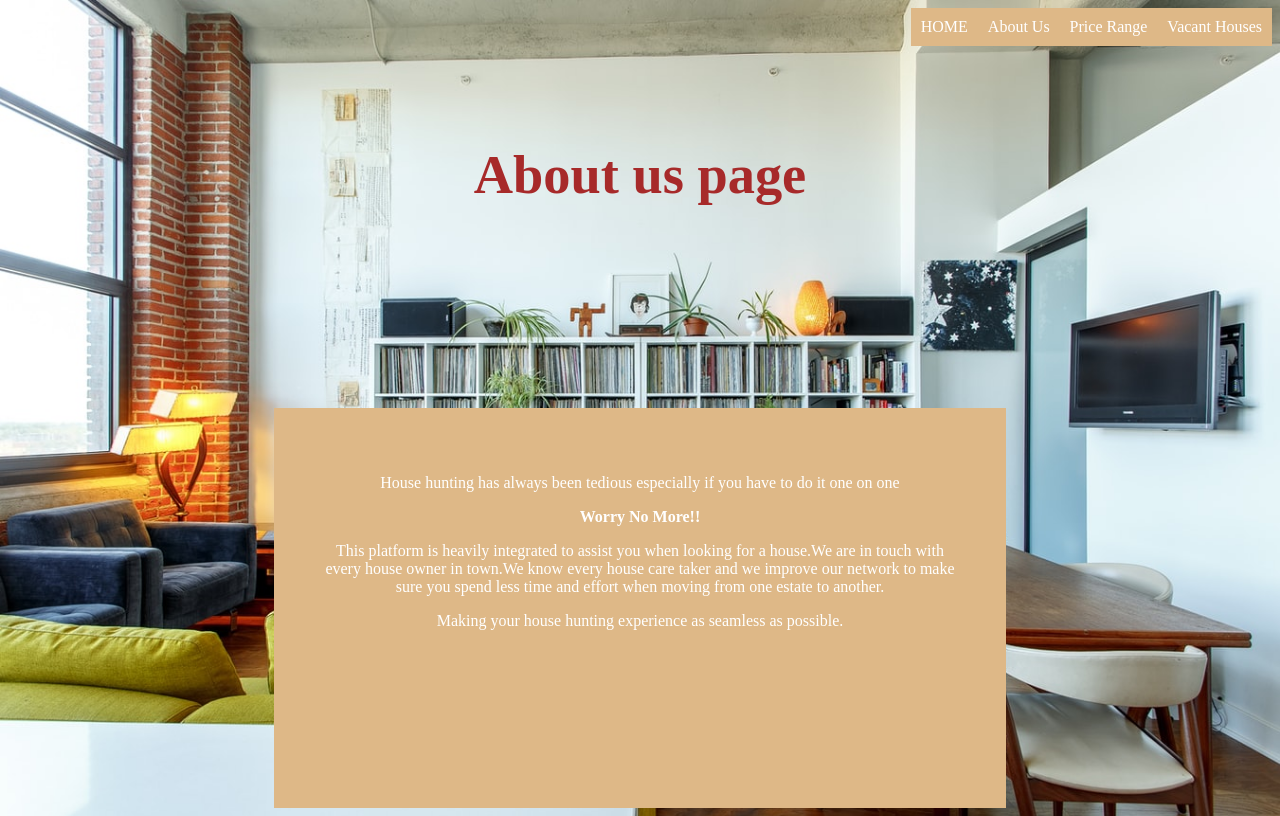
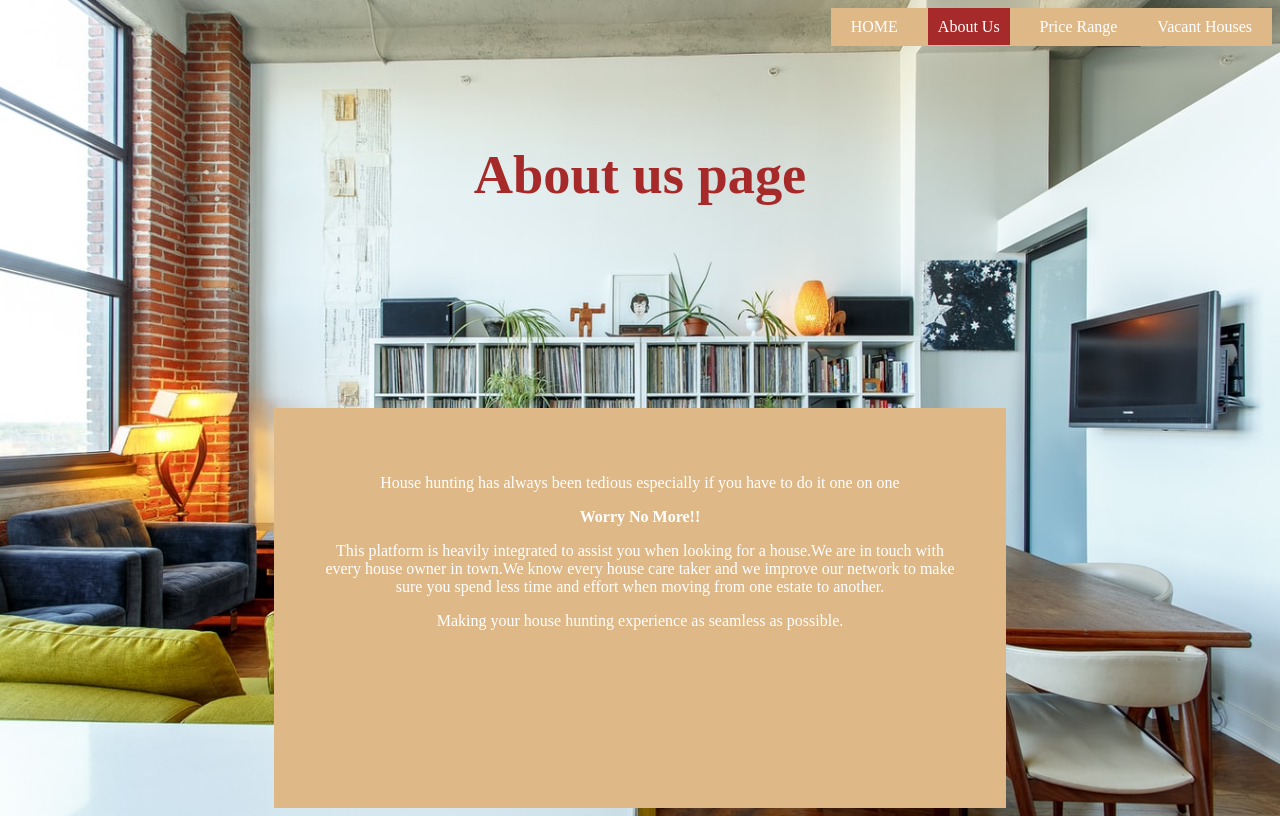
Before and after one commit to KIbet1998/The-a-team, a plain HTML site: page aboutus.html in a window 1280 px wide. Drawn offline with Linux system fonts and the light colour scheme.

Commit message:
Add a hover on navbar

```diff
--- a/aboutus.css
+++ b/aboutus.css
@@ -21,6 +21,8 @@ li{
  li a{
      text-decoration: none;
      color: white;
+     padding: 10px;
+    border: 5%;
  }
  ul{
      display: flex;
@@ -51,6 +53,13 @@ ul{
     float: right;
 
 }
+nav a:hover{
+    background-color: skyblue;
+}
+
+li a.active{
+    background-color: #a72a2a; ;
+}
 
 /*nav a{
     width: 120px;
--- a/aboutus.html
+++ b/aboutus.html
@@ -14,7 +14,7 @@
                 <ul>
 
                     <li><a href="index.html">HOME</a></li>
-                    <li><a href="aboutus.html">About Us</a></li>
+                    <li><a class="active"  href="aboutus.html">About Us</a></li>
                     <li><a href="price.html">Price Range</a></li>
                     <li><a href="vacanthouses.html">Vacant Houses</a></li>
 
--- a/index.css
+++ b/index.css
@@ -108,10 +108,14 @@ li{
 li a{
     text-decoration: none;
     color: white;
+    padding: 10px;
+
 }
+
 ul{
 
     display: flex;
+
     background-color:burlywood;
     list-style: none;
     float: right;
@@ -171,3 +175,10 @@ ul{
     padding-top: 50PX;
     border-radius: 35px;
 }
+
+nav a:hover{
+    background-color: skyblue;
+}
+ nav a.active{
+     background-color: #a72a2a;
+ }
--- a/price.css
+++ b/price.css
@@ -85,6 +85,13 @@ nav a{
     color: white;
     padding: 20%;
 }*/
+nav a:hover{
+    background-color: skyblue;
+}
+nav a.active{
+    background-color: #a72a2a;
+}
+
 input{
     background-color:#FC9925;
     height: 50px;
--- a/vacanthouses.css
+++ b/vacanthouses.css
@@ -16,10 +16,19 @@ header{
 li{
     padding: 10px;
     color: white;
+
 }
 li a{
     text-decoration: none;
     color: white;
+
+    padding: 10px;
+    border: 5%;
+
+
+}
+nav{
+
 }
 ul{
 
@@ -30,6 +39,17 @@ ul{
 
     /*padding: 0%;*/
     margin: 0%;
+
+}
+nav a:hover{
+    background-color: skyblue;
+}
+nav a.active{
+    background-color: #a72a2a;
+}
+nav{
+   padding: 0;
+   margin: 0;
 
 }
 /*#navigation{
```
Also changed, not shown: index.html (+1 -1 lines), price.html (+1 -1 lines), vacanthouses.html (+3 -3 lines).
